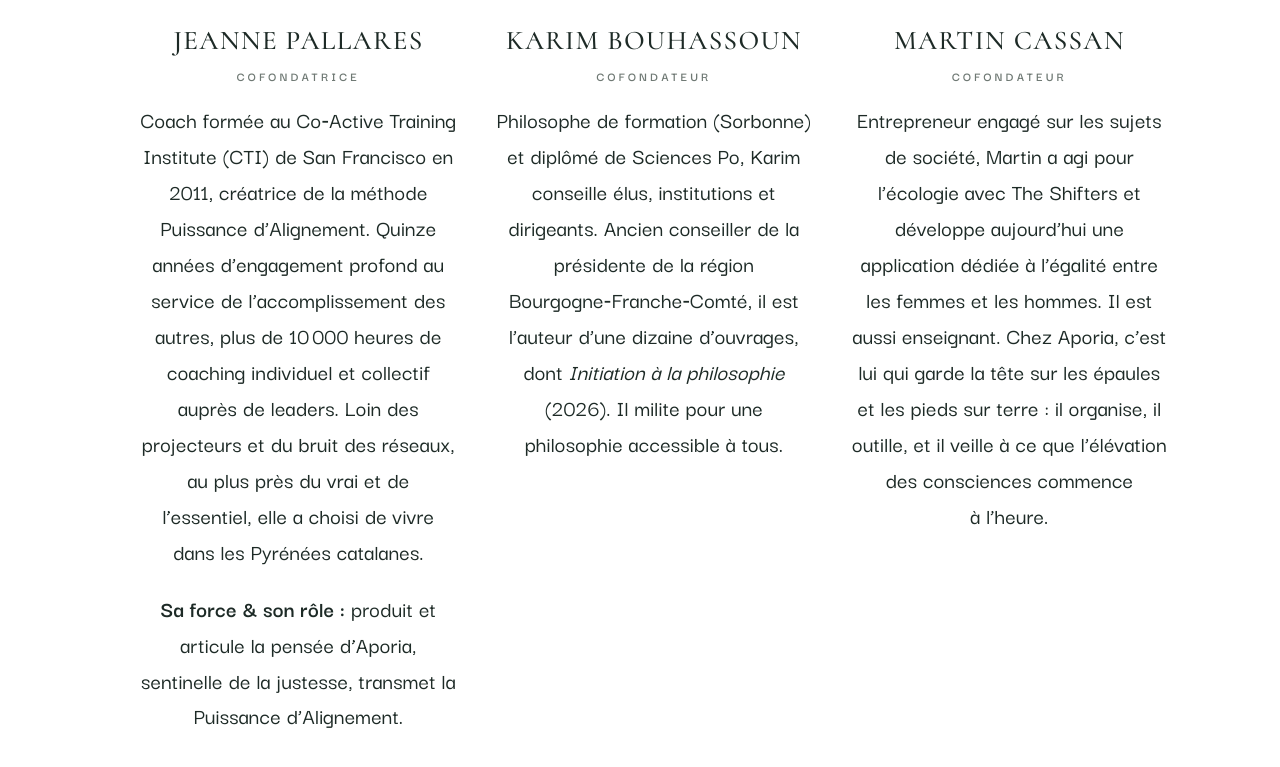
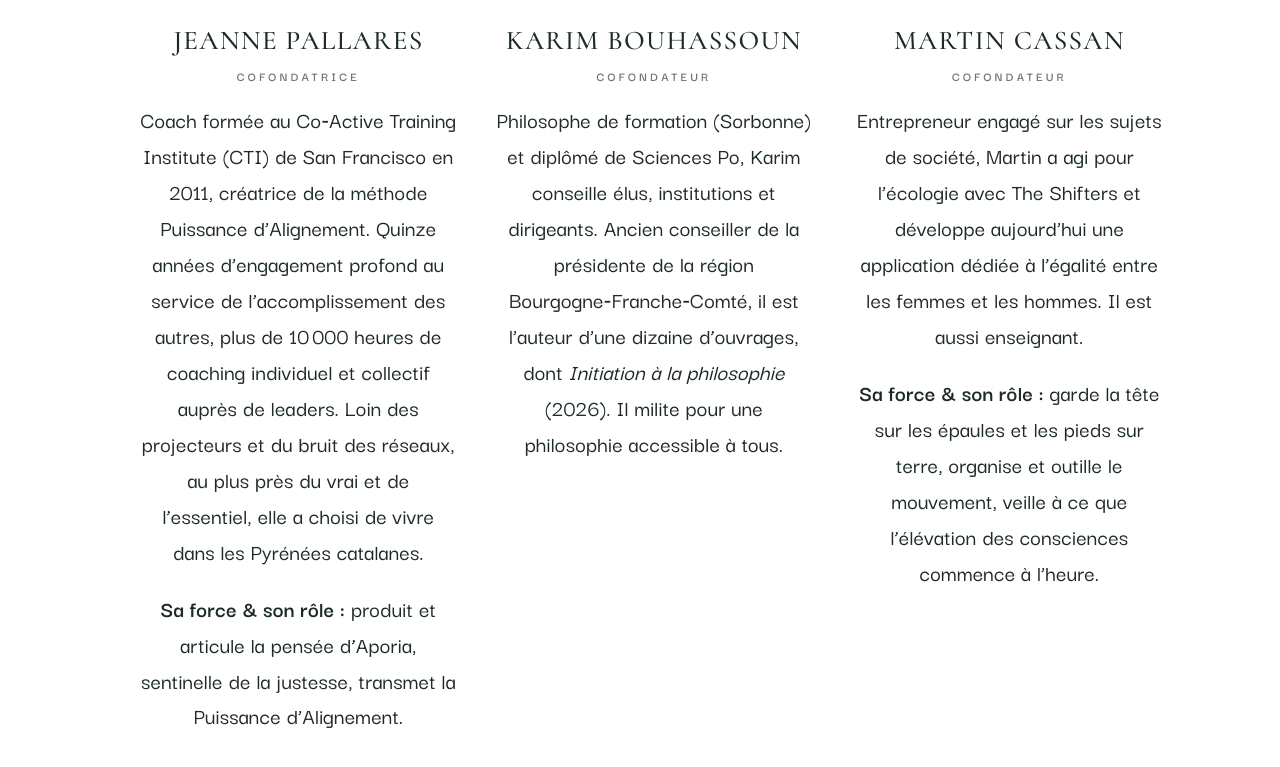
Before and after one commit to CrayonVoyage/aporia-site, a plain HTML site: page equipe.html in a window 1280 px wide. Shown: the part 645-1412 px from the top of the page. Drawn offline with Linux system fonts and the light colour scheme.

Commit message:
Équipe : Sa force & son rôle pour Martin
Co-Authored-By: Claude Opus 5.5 <noreply@anthropic.com>

```diff
--- a/equipe.html
+++ b/equipe.html
@@ -72,7 +72,8 @@
             <div class="person__photo" aria-hidden="true">M</div>
             <h2>Martin Cassan</h2>
             <p class="person__role">Cofondateur</p>
-            <p class="person__story">Entrepreneur engagé sur les sujets de société, Martin a agi pour l’écologie avec The Shifters et développe aujourd’hui une application dédiée à l’égalité entre les femmes et les hommes. Il est aussi enseignant. Chez Aporia, c’est lui qui garde la tête sur les épaules et les pieds sur terre : il organise, il outille, et il veille à ce que l’élévation des consciences commence à l’heure.</p>
+            <p class="person__story">Entrepreneur engagé sur les sujets de société, Martin a agi pour l’écologie avec The Shifters et développe aujourd’hui une application dédiée à l’égalité entre les femmes et les hommes. Il est aussi enseignant.</p>
+            <p class="person__story"><strong>Sa force &amp; son rôle :</strong> garde la tête sur les épaules et les pieds sur terre, organise et outille le mouvement, veille à ce que l’élévation des consciences commence à l’heure.</p>
           </li>
         </ul>
       </div>
```
